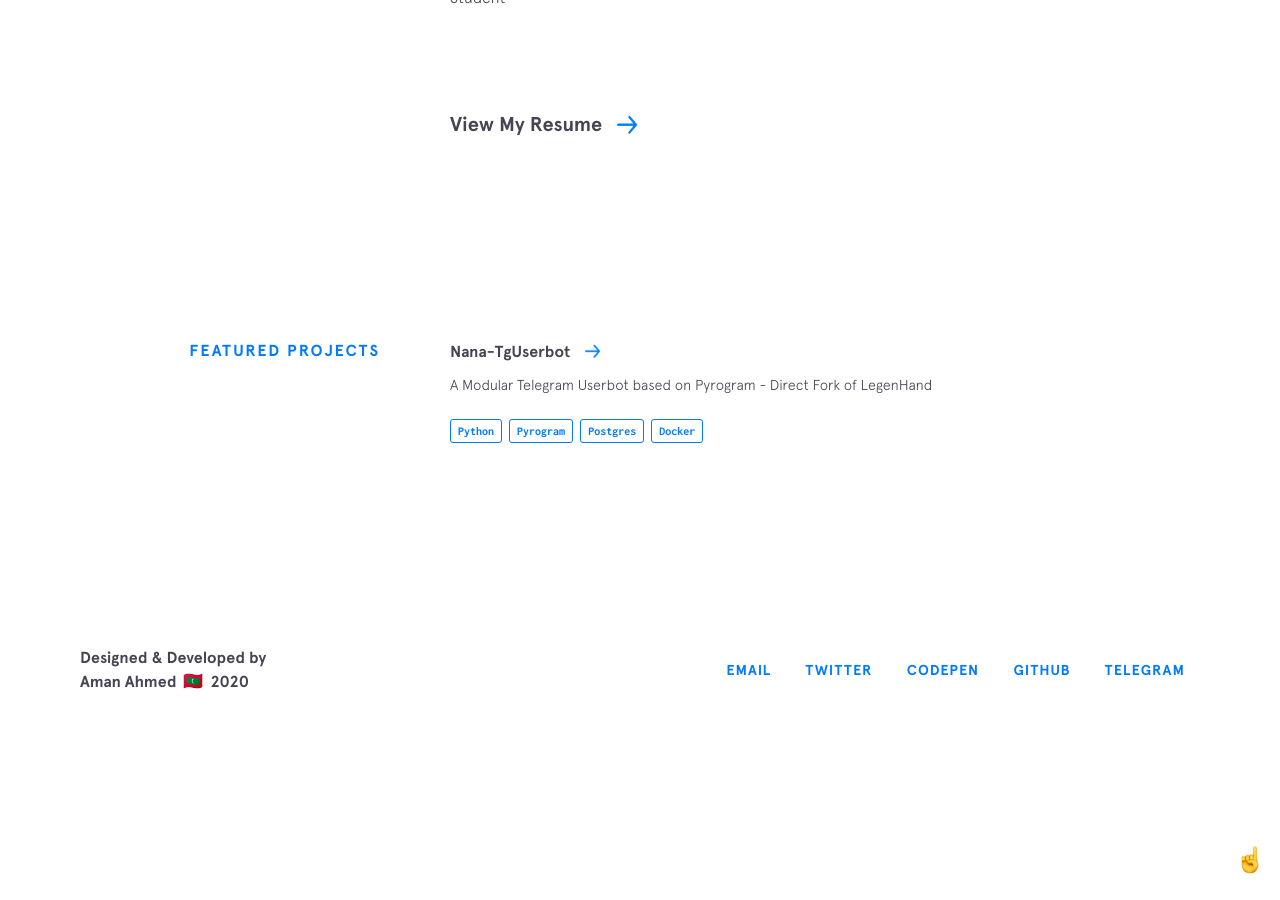
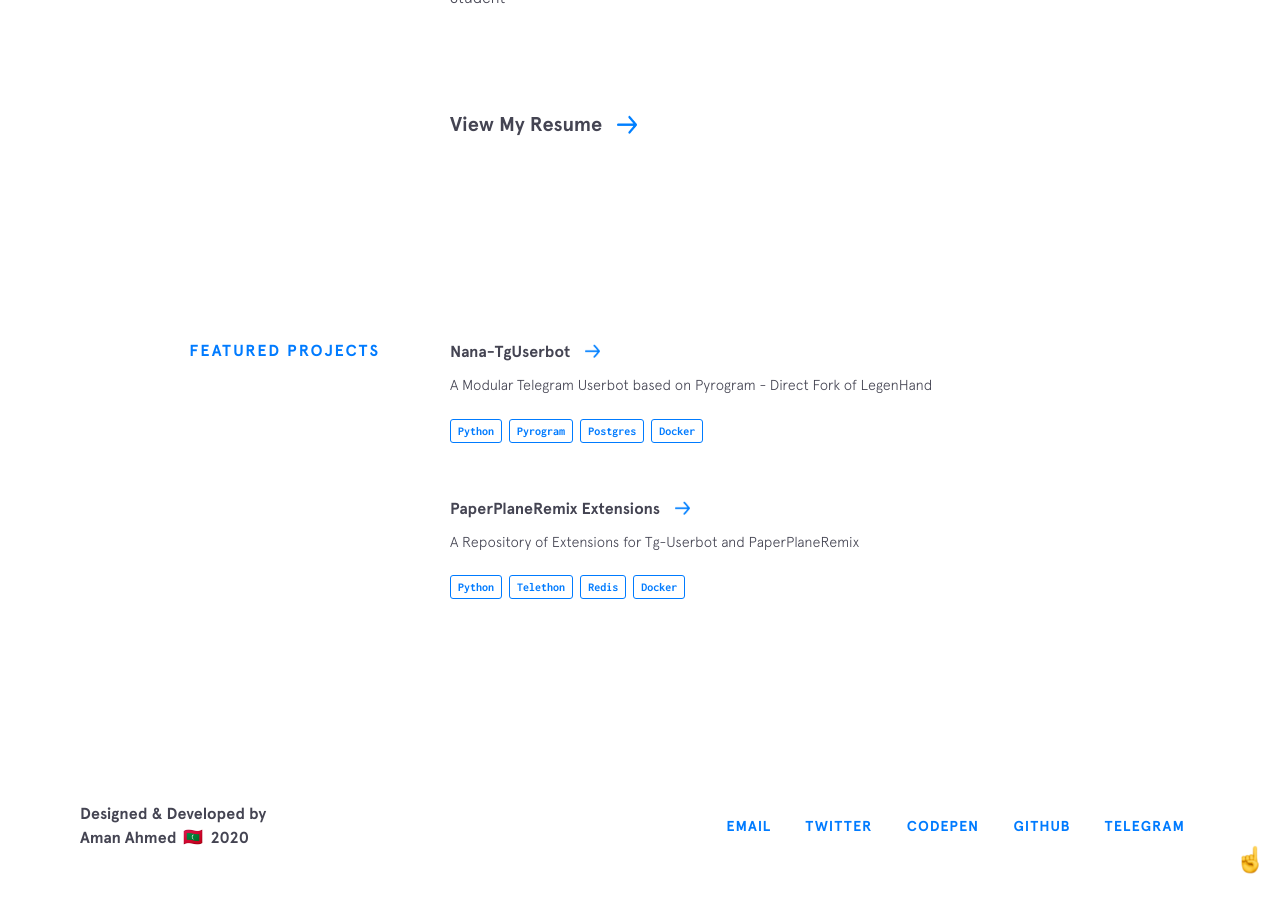
Before and after one commit to CustomIcon/pokurt.github.io, a Jekyll site: the page built from index.html, in a window 1280 px wide and 900 px high, scrolled down 2153 px. Built offline with Jekyll 4.4.1, drawn with Linux system fonts in a browser that asks for light colours; nearby versions of some CDN libraries; before the commit the page ends 2897 px from its top, so only the background shows below that.

Commit message:
Update other-projects.yml

```diff
--- a/_data/other-projects.yml
+++ b/_data/other-projects.yml
@@ -7,3 +7,13 @@
     - thing: Pyrogram
     - thing: Postgres
     - thing: Docker
+
+- name: PaperPlaneRemix Extensions
+  url: https://github.com/PaperplaneRemixExtensions
+  code: https://github.com/PaperplaneRemixExtensions
+  description: A Repository of Extensions for Tg-Userbot and PaperPlaneRemix
+  used:
+    - thing: Python
+    - thing: Telethon
+    - thing: Redis
+    - thing: Docker
```
